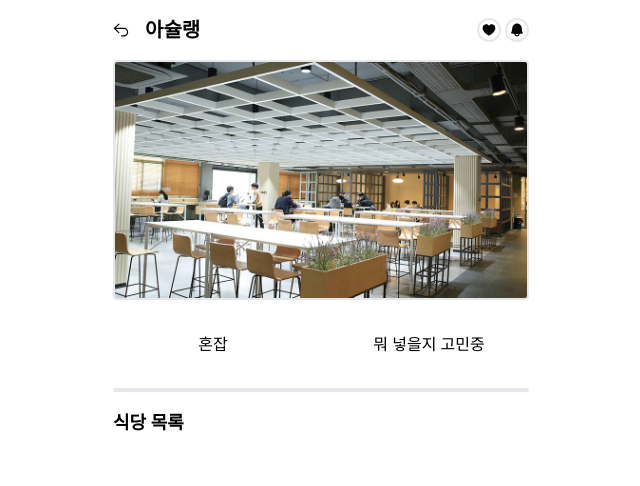
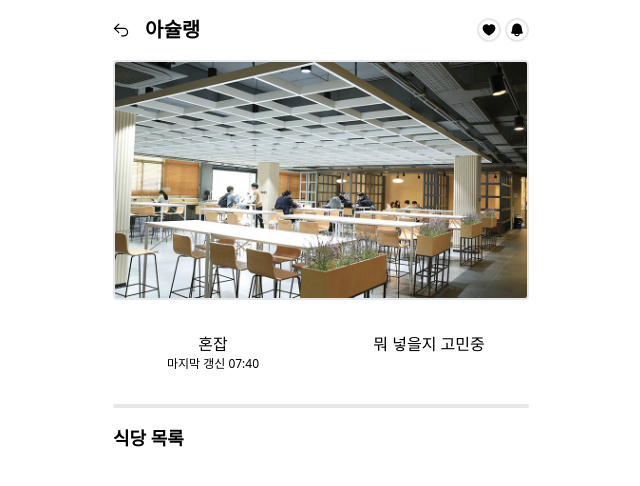
Before and after one commit to seolcu/ajou-cafeteria, a React (Vite) app: page /cafeteria/0 in a window 1280 px wide. Shown: the top 486 px of the page, without its empty margins (319-959 px from the left). Built offline with nearby package versions, Linux system fonts and the light colour scheme; what @catppuccin/tailwindcss would draw is missing.

Commit message:
new-feature: added 마지막 갱신

```diff
--- a/src/routes/Cafeteria.jsx
+++ b/src/routes/Cafeteria.jsx
@@ -12,8 +12,16 @@ export default function Cafeteria() {
     (singleCafeteriaInfo) => singleCafeteriaInfo.id == params.cafeteriaID
   );
 
-  const crowdedIndicatorStyle =
-    "text-center p-4 rounded font-medium text-base ";
+  const date = new Date();
+  const intToTimeString = (time) => {
+    if (time < 10) {
+      return "0" + time;
+    } else {
+      return time;
+    }
+  };
+  const hours = intToTimeString(date.getHours());
+  const minutes = intToTimeString(date.getMinutes() - (date.getMinutes() % 10));
 
   if (!cafeteriaInfo) {
     return <ErrorPage />;
@@ -39,17 +47,33 @@ export default function Cafeteria() {
         />
 
         <div className="grid grid-cols-2 gap-4">
-          {cafeteriaInfo.crowded == 0 ? (
-            <div className={crowdedIndicatorStyle + "bg-overlay0"}>휴무</div>
-          ) : cafeteriaInfo.crowded == 1 ? (
-            <div className={crowdedIndicatorStyle + "bg-green"}>여유</div>
-          ) : cafeteriaInfo.crowded == 2 ? (
-            <div className={crowdedIndicatorStyle + "bg-yellow"}>보통</div>
-          ) : cafeteriaInfo.crowded == 3 ? (
-            <div className={crowdedIndicatorStyle + "bg-red"}>혼잡</div>
-          ) : (
-            <div className={crowdedIndicatorStyle + "bg-blue"}>정보 없음</div>
-          )}
+          <div
+            className={
+              "text-center p-4 rounded font-medium text-base " +
+              (cafeteriaInfo.crowded == 0
+                ? "bg-overlay0"
+                : cafeteriaInfo.crowded == 1
+                ? "bg-green"
+                : cafeteriaInfo.crowded == 2
+                ? "bg-yellow"
+                : cafeteriaInfo.crowded == 3
+                ? "bg-red"
+                : "bg-blue")
+            }
+          >
+            <h2>
+              {cafeteriaInfo.crowded == 0
+                ? "휴무"
+                : cafeteriaInfo.crowded == 1
+                ? "여유 "
+                : cafeteriaInfo.crowded == 2
+                ? "보통"
+                : cafeteriaInfo.crowded == 3
+                ? "혼잡"
+                : "정보 없음"}
+            </h2>
+            <p className="text-xs">마지막 갱신 {hours + ":" + minutes}</p>
+          </div>
 
           <div className="bg-base text-center p-4 rounded font-medium">
             뭐 넣을지 고민중
```
